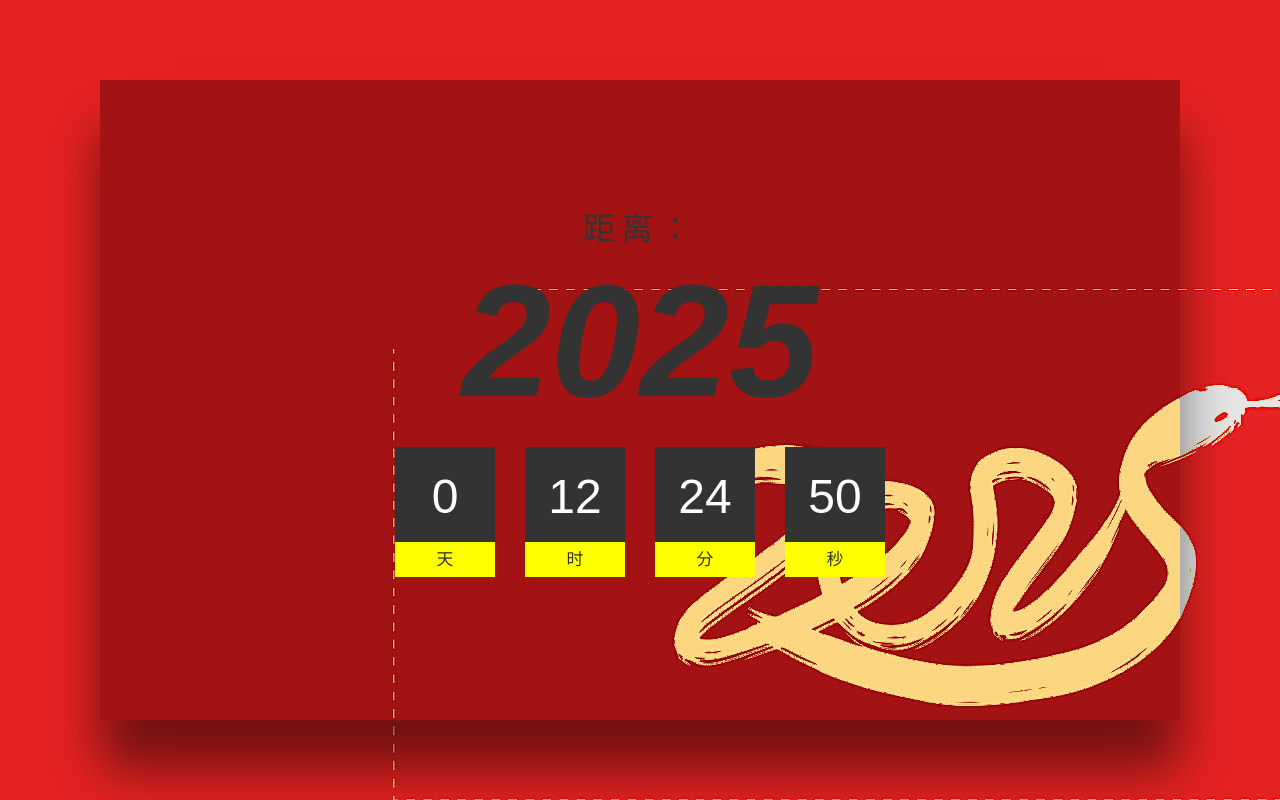
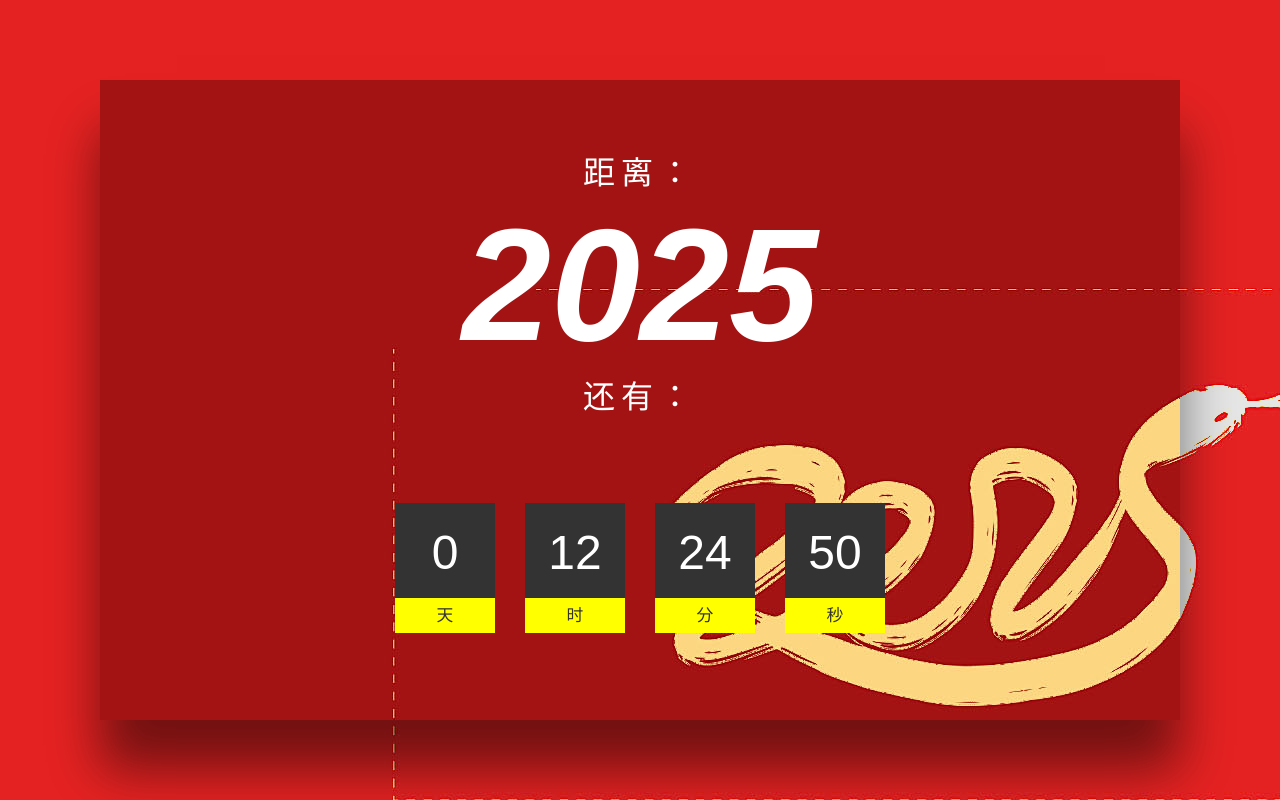
Before and after one commit to ZhouyiStudio/NewYearCountDown, a plain HTML site: page index.html in a window 1280 px wide. Drawn offline with Linux system fonts and the light colour scheme.

Commit message:
Update index.html

```diff
--- a/index.html
+++ b/index.html
@@ -53,7 +53,7 @@
 				text-align: center;
 				font-size: 10em;
 				line-height: 0.7em;
-				color: #333;
+				color: #fff;
 				margin-top: -80px;
 			}
 
@@ -123,7 +123,7 @@
 </head>
 <body>
 		<div class="container">
-			<h2><span>距离：</span><i id="year">NA</i></h2>
+			<h2><span>距离：</span><i id="year">NA</i><span>还有：</span></h2>
 
 			<div class="Countdown">
 				<div id="day">NA</div>
```
